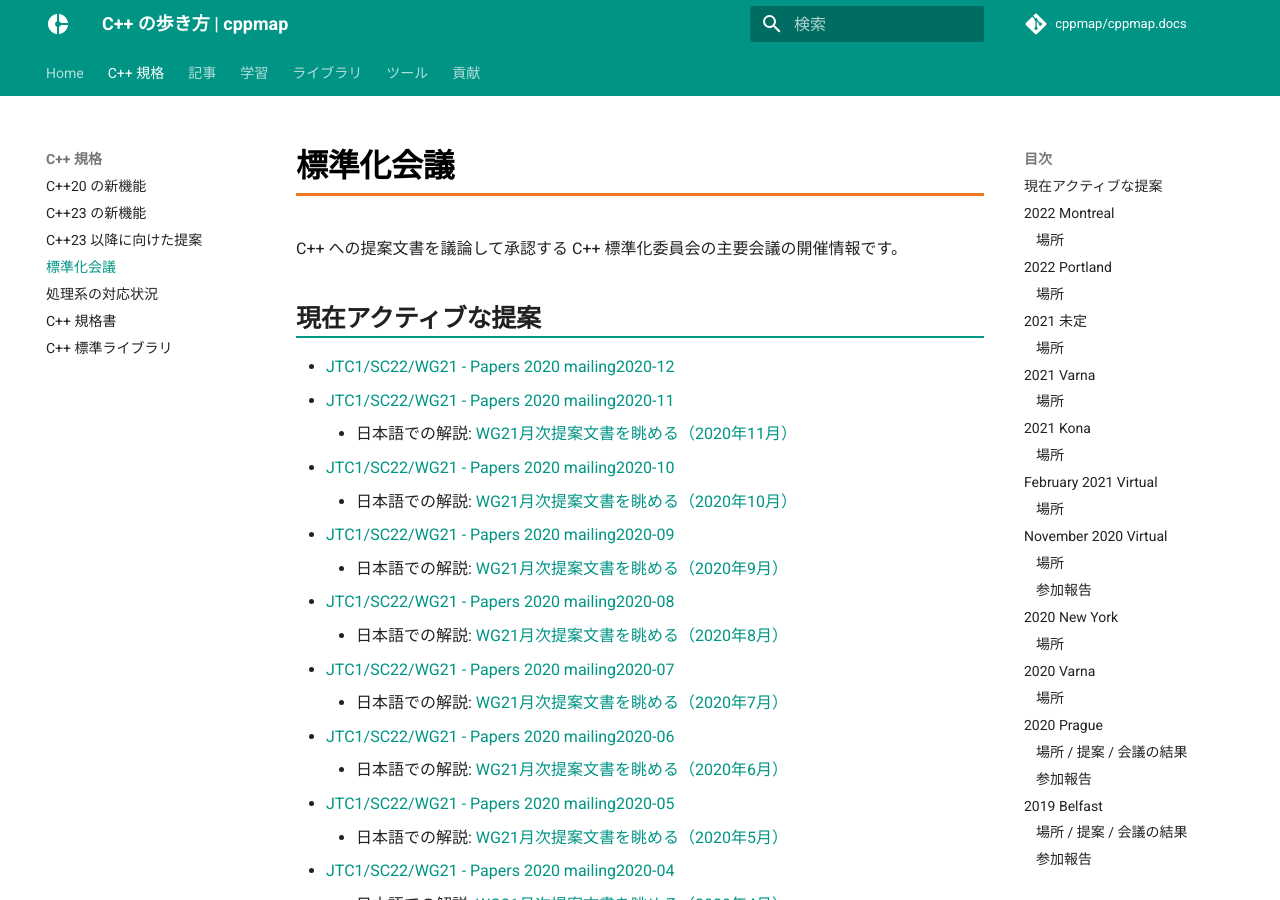
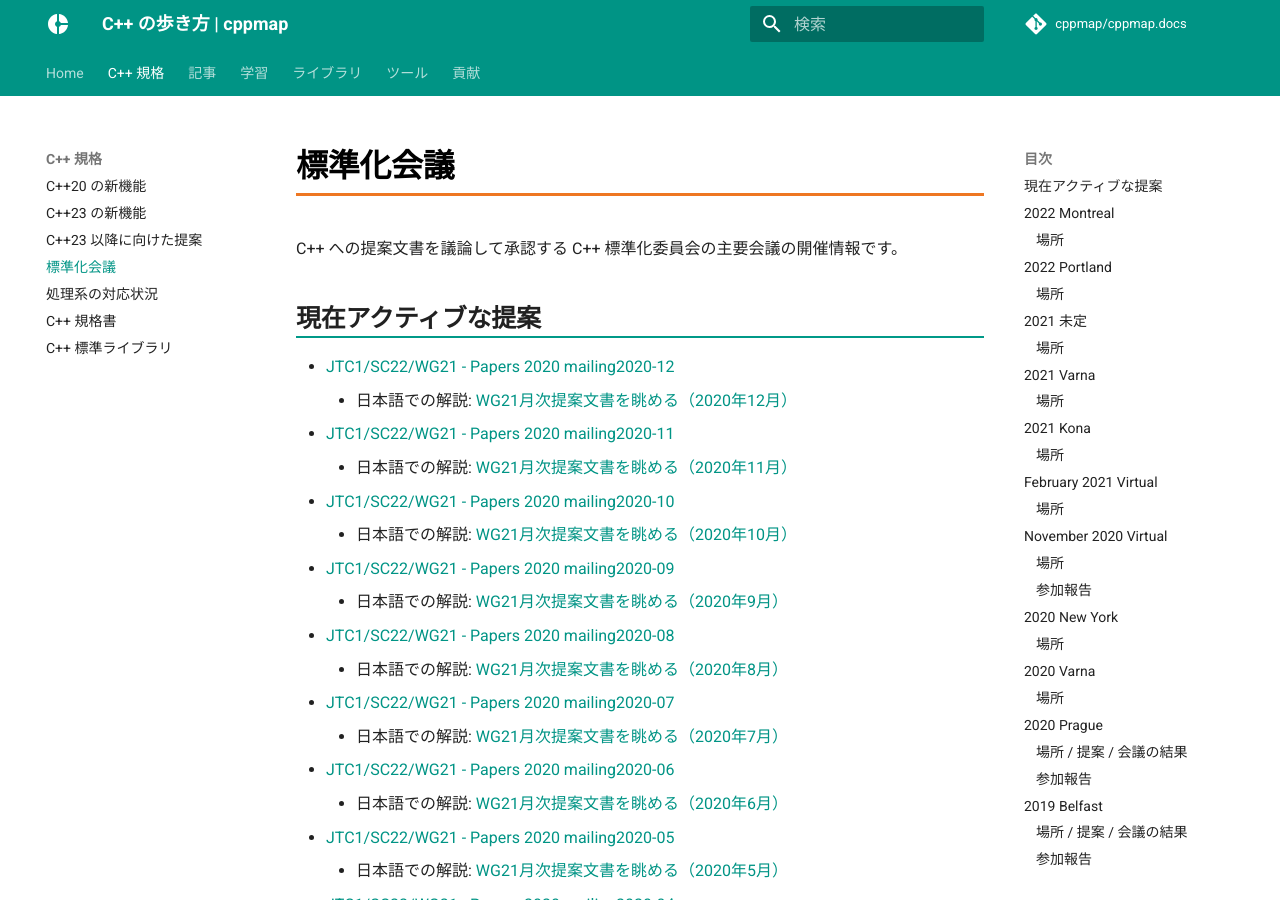
Before and after one commit to cppmap/cppmap.docs, an MkDocs documentation site: the page built from docs/standardization/meetings.md, in a window 1280 px wide and 900 px high. Built offline with MkDocs 1.6.1 and Material for MkDocs 9.7.7, drawn with Linux system fonts in a browser that asks for light colours; nearby versions of some CDN libraries; comment, search, counter and statistics services are not loaded.

Commit message:
Update meetings.md

```diff
--- a/docs/standardization/meetings.md
+++ b/docs/standardization/meetings.md
@@ -6,6 +6,7 @@ C++ への提案文書を議論して承認する C++ 標準化委員会の主
 
 ## 現在アクティブな提案
 - [JTC1/SC22/WG21 - Papers 2020 mailing2020-12](http://www.open-std.org/jtc1/sc22/wg21/docs/papers/2020/#mailing2020-12)
+    - 日本語での解説: [WG21月次提案文書を眺める（2020年12月）](https://onihusube.hatenablog.com/entry/2021/01/17/005823)
 - [JTC1/SC22/WG21 - Papers 2020 mailing2020-11](http://www.open-std.org/jtc1/sc22/wg21/docs/papers/2020/#mailing2020-11)
     - 日本語での解説: [WG21月次提案文書を眺める（2020年11月）](https://onihusube.hatenablog.com/entry/2020/12/06/015108)
 - [JTC1/SC22/WG21 - Papers 2020 mailing2020-10](http://www.open-std.org/jtc1/sc22/wg21/docs/papers/2020/#mailing2020-10)
```
